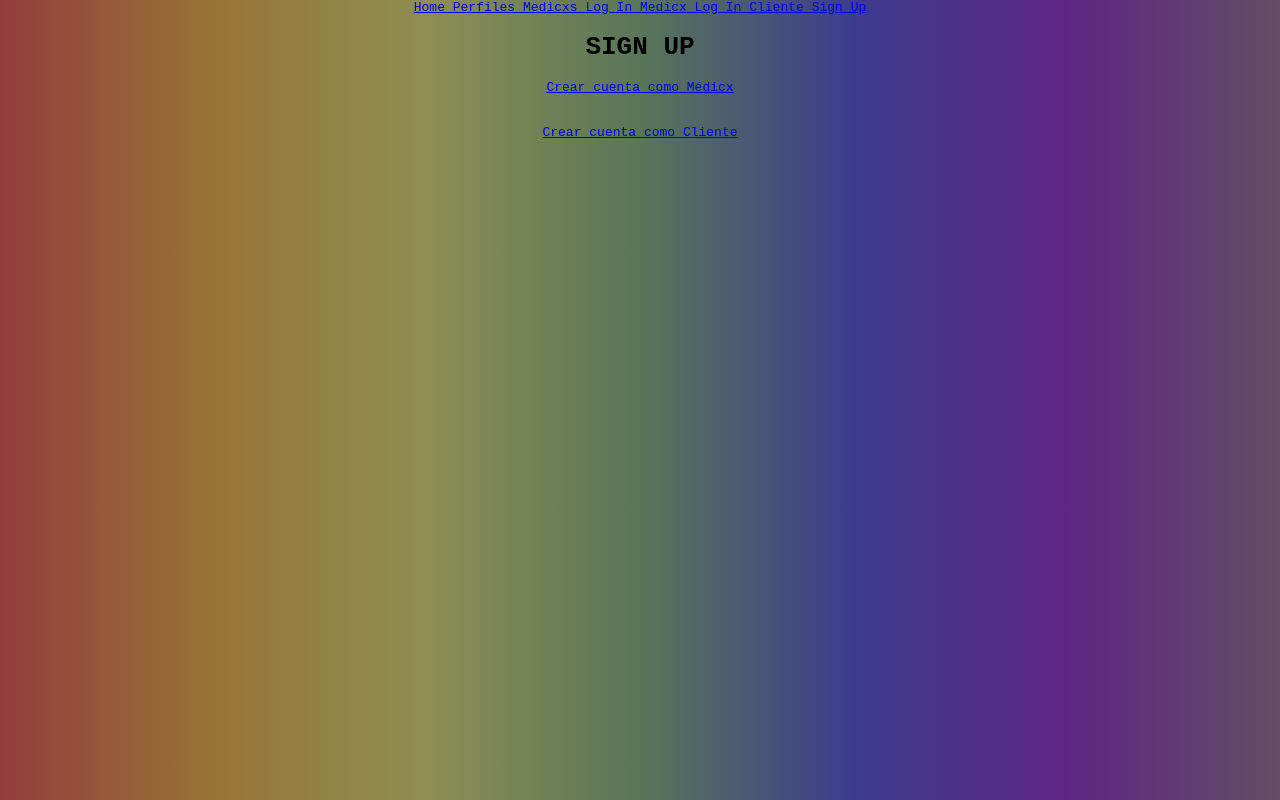
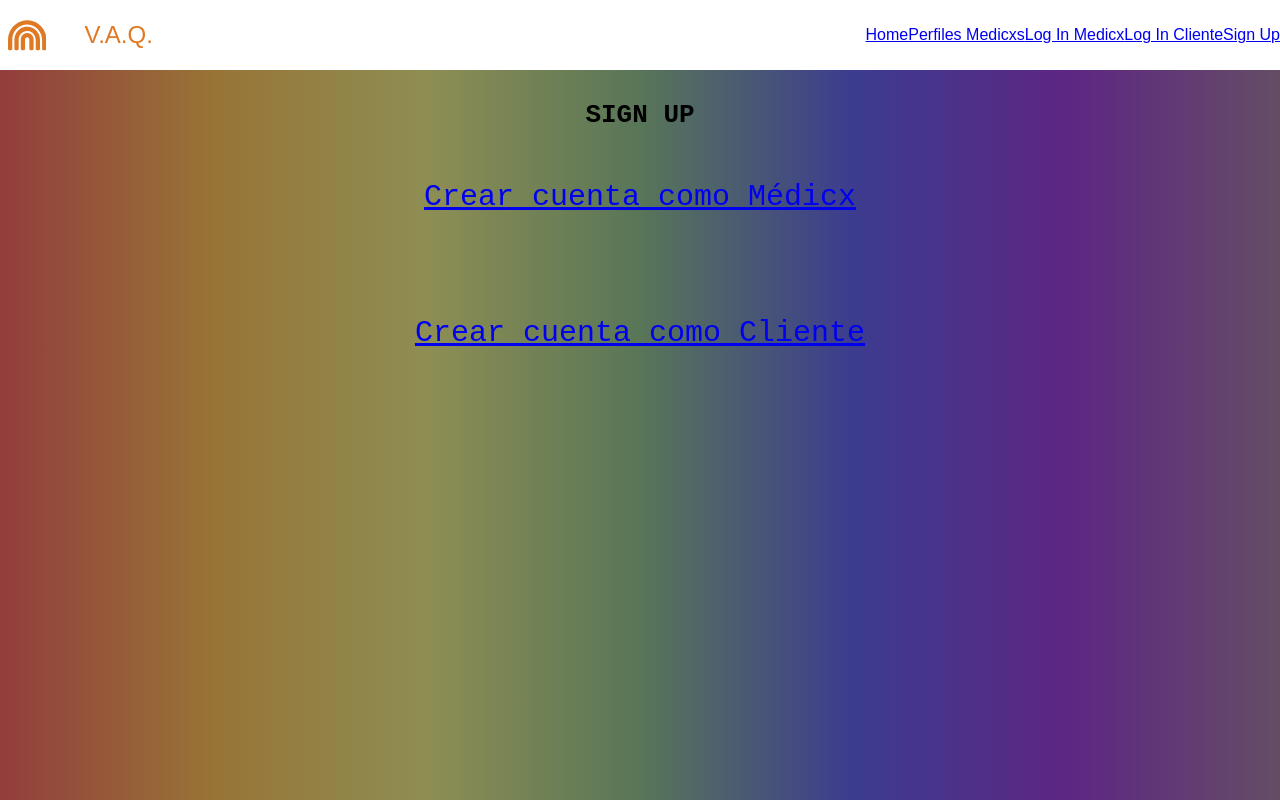
Before and after one commit to rid3/vaq-app-client, a React (Create React App) app: page /signup in a window 1280 px wide. Built offline with nearby package versions, Linux system fonts and the light colour scheme; no server answers.

Commit message:
nav fijarme lo de la img

```diff
--- a/package.json
+++ b/package.json
@@ -12,9 +12,11 @@
     "axios": "^0.26.1",
     "react": "^17.0.2",
     "react-dom": "^17.0.2",
+    "react-icons": "^4.3.1",
     "react-router-dom": "^6.2.2",
     "react-scripts": "5.0.0",
     "socket.io-client": "^4.4.1",
+    "styled-components": "^5.3.3",
     "web-vitals": "^2.1.4"
   },
   "scripts": {
--- a/src/App.css
+++ b/src/App.css
@@ -1,15 +1,14 @@
 body {
-  margin:0px;
+  /* margin:0px;
   display:flex;
   justify-content:center;
   min-width: 100vw;
-  min-height: 100vh;
+  min-height: 100vh; POR NAV LO SILENCIÉ*/
   background: black;
   background-image: linear-gradient(to right, rgb(147, 61, 61),rgb(152, 116, 54),rgb(142, 142, 83),rgb(88, 118, 88),rgb(60, 60, 143),rgb(93, 38, 131),rgb(101, 77, 101));
 
   background-size: 100% 100%;
   }
-
 
     .App {
       display:flex;
@@ -41,3 +40,23 @@ color:black;
 border: 2px solid purple;
 box-shadow: 0 8px 16px rgba(0,0,0,0.2), 0 6px 20px 0 rgba(0,0,0,0.19)
 }
+
+/* GENERALES--------------------- */
+h1 {
+  margin:30px;
+}
+
+/* FIN GENERALES--------------------- */
+
+/* SIGN UP---------------------- */
+.signUpLink {
+  display: flex;
+  justify-content: center;
+  align-items: center;
+  flex-direction: column;
+  margin-top: 50px;
+  font-size: 30px;
+
+}
+
+/* FIN  SIGN UP---------------------- */
--- a/src/App.js
+++ b/src/App.js
@@ -20,6 +20,10 @@ import EditarPerfilCli from "./pages.cliente/EditarPerfilCli"
 
 import MedicxList from "./chat/MedicxList.jsx"
 import Chat from "./chat/Chat"
+
+
+//NAVBARPRUEBA ------------
+import NavbarPrueba from "./components/NavbarPrueba"
 
 
 
@@ -71,9 +75,18 @@ function App() {
   return (
     <div className="App">
 
-    <Navbar
+    {/* <Navbar
+    isLoggedIn={isLoggedIn} setIsLoggedIn={setIsLoggedIn} isCliente={isCliente} setIsCliente={setIsCliente} isMedicx={isMedicx} setIsMedicx={setIsMedicx}
+    /> */}
+
+<NavbarPrueba
     isLoggedIn={isLoggedIn} setIsLoggedIn={setIsLoggedIn} isCliente={isCliente} setIsCliente={setIsCliente} isMedicx={isMedicx} setIsMedicx={setIsMedicx}
     />
+
+
+
+
+
 
     <Routes>
 
--- /dev/null
+++ b/src/components/Navbar.elements.js
@@ -0,0 +1,142 @@
+import styled from "styled-components"
+
+export const Container = styled.div`
+width: 100%;
+height: 70px;
+background-color: white; ;
+`;
+
+export const Wrapper = styled.div`
+width: 100%;
+max-width: 1300px;
+height: 100%;
+display:flex;
+flex-wrap: wrap;
+justify-content: space-between;
+margin: auto;
+`;
+
+export const LogoContainer = styled.div`
+margin-left: 0.5rem;
+display: flex;
+align-items: center;
+font-size: 1.2rem;
+font-family: sans-serif;
+
+p{
+    &:nth-child(2) {
+        color: #fff;
+    }
+    &:nth-child(3){
+        font-size: 1.5rem;
+        font-weight:500;
+        color: #e07924;
+    }
+}
+svg {
+    fill: #e07924;
+    margin-right:0.5rem;
+}
+
+`;
+
+export const Menu = styled.ul`
+height: 100%;
+display:flex;
+jsutify-content: space-between;
+list-style: none;
+
+@media screen and (max-width: 960px) {
+    background-color: white;
+    position: absolute;
+    top:70px;
+    left: ${({open})=> open ? "0" : "-100%"};
+    width: 100%;
+    height:90vh;
+    justify-content:center;
+    transition:0.5s all ease;
+
+}
+
+
+
+`;
+
+export const MenuItem = styled.li`
+height: 100%;
+
+@media screen and (max-width:960px) {
+    width:100%;
+    height:70px;
+    display: flex;
+    justify-content: center;
+    align-items: center;
+}
+
+
+`;
+
+export const MenuItemLink = styled.a `
+display: flex;
+justify-content: center;
+align-items: center;
+height: 100%;
+padding: 0.5rem 2,5rem;
+color: black;
+font-family: sans-serif;
+font-size: 1rem;
+font-weight:300;
+cursor: pointer;
+transition: 0.5s all ease;
+
+& :hover {
+    color: #fff;
+    background-color:rgba(255, 99, 71, 0.4);
+    transition: 0.5s all ease;
+}
+
+div{
+    width: 100%;
+    height:100%;
+    display:flex;
+    justify-content: center;
+    align-items: center;
+
+    svg{
+        display:none;
+        fill: black;
+        ${'' /* margin-right:0.5rem; */}
+    }
+
+}
+
+@media screen and (max-width:960px) {
+    width:100%;
+
+    div {
+        width:20%;
+        justify-content:left;
+
+        svg{
+            display: flex;
+        }
+    }
+}
+
+`;
+
+export const MobileIcon = styled.div`
+display: none;
+
+@media screen and (max-width: 960px) {
+    display: flex;
+    align-items: center;
+    cursor: pointer;
+
+    svg {
+    fill: purple;
+    margin-right:0.5rem;
+    }
+}
+
+`;
--- /dev/null
+++ b/src/components/NavbarPrueba.jsx
@@ -0,0 +1,146 @@
+import { NavLink, useNavigate } from "react-router-dom";
+import { Container, LogoContainer, Wrapper, Menu, MenuItem, MenuItemLink, MobileIcon  } from "./Navbar.elements"
+import {FaRainbow, FaBandAid, FaHome, FaCaretRight, FaExclamation, FaTimes} from "react-icons/fa"
+import {IconContext } from "react-icons"
+import { useState } from "react"
+
+function NavbarPrueba(props) {
+
+//NAVBAR RESPONSIVE
+const [ showMobileMenu, setShowMobileMenu ] = useState(false)
+
+
+//-------------------------
+  const { isLoggedIn, setIsLoggedIn } = props
+  const { isCliente, setIsCliente } =props
+  const { isMedicx, setIsMedicx } = props
+
+  const navigate = useNavigate()
+
+  const handleClick = () => {
+    setIsLoggedIn(false)
+    setIsCliente(false)
+    setIsMedicx(false)
+    localStorage.removeItem("authToken")
+    navigate("/")
+  }
+
+  return (
+
+    <Container>
+        <Wrapper>
+        <IconContext.Provider value={{ style: {fontSize: "2em"} }} >
+            <LogoContainer>
+            <FaRainbow />
+            <p></p>
+            <p>V.A.Q.</p>
+            </LogoContainer>
+
+            <MobileIcon onClick= { () => setShowMobileMenu (!showMobileMenu)} >
+
+            {
+             showMobileMenu ? <FaTimes/> :  <FaBandAid />
+            }
+            </MobileIcon>
+
+
+            <Menu open = { showMobileMenu } >
+
+                <MenuItem>
+                    <MenuItemLink>
+                    {/* <div>
+                    <FaHome/>
+                    <a href="/">Home</a> */}
+                   <NavLink to="/"> Home </NavLink>
+                    {/* </div> */}
+                    </MenuItemLink>
+                </MenuItem>
+
+                <MenuItem>
+                    <MenuItemLink>
+                    {/* <div>
+                    <FaCaretRight/>
+                    <a href="/perfilesmed">Perfiles Medicxs</a> */}
+                    <NavLink to ="/perfilesmed"> Perfiles Medicxs </NavLink>
+                    {/* </div> */}
+                    </MenuItemLink>
+                </MenuItem>
+
+                <MenuItem>
+                    <MenuItemLink>
+                    {/* <div>
+                    <FaCaretRight/>
+                    { !isLoggedIn && <a href="/login/medicx">Log In Medicx</a> } */}
+                { !isLoggedIn && <NavLink to ="/login/medicx"> Log In Medicx </NavLink> }
+                    {/* </div> */}
+                    </MenuItemLink>
+                </MenuItem>
+
+                <MenuItem>
+                    <MenuItemLink>
+                    {/* <div>
+                        <FaCaretRight/>
+                    { !isLoggedIn && <a href="/login/cliente"> Log In Cliente </a> } */}
+                    { !isLoggedIn && <NavLink to ="/login/cliente"> Log In Cliente </NavLink> }
+                    {/* </div> */}
+                    </MenuItemLink>
+                </MenuItem>
+
+                <MenuItem>
+                    <MenuItemLink>
+                    {/* <div>
+                        <FaCaretRight/>
+                    { !isLoggedIn && <a href="/signup"> Sign Up </a> } */}
+                    { !isLoggedIn && <NavLink to="/signup"> Sign Up </NavLink> }
+                    {/* </div> */}
+                    </MenuItemLink>
+                </MenuItem>
+
+                <MenuItem>
+                    <MenuItemLink>
+                    {/* <div>
+                        <FaCaretRight/>
+                    { isCliente && <a href="/perfilcliente">Perfil PrivCli</a> } */}
+                { isCliente && <NavLink to="/perfilcliente" > Perfil PrivCli </NavLink> }
+                    {/* </div> */}
+                    </MenuItemLink>
+                </MenuItem>
+
+                <MenuItem>
+                    <MenuItemLink>
+                    {/* <div>
+                        <FaCaretRight/>
+                    { isMedicx && <a href="/perfilmedicx"> Perfil PrivMed</a> } */}
+                    { isMedicx && <NavLink to="/perfilmedicx" > Perfil PrivMed</NavLink> }
+                    {/* </div> */}
+                    </MenuItemLink>
+                </MenuItem>
+
+                <MenuItem>
+                    <MenuItemLink>
+                    {/* <div>
+                        <FaCaretRight/> */}
+                    {/* { isMedicx && <a href="/user-list"> Chat Medicxs</a> } */}
+                    { isMedicx && <NavLink to="/user-list">Chat Medicxs</NavLink> }
+                    {/* </div> */}
+                    </MenuItemLink>
+                </MenuItem>
+
+                <MenuItem>
+                    <MenuItemLink>
+                    {/* <div>
+                    <FaExclamation/> */}
+                    { isLoggedIn && <button onClick={ handleClick } >Log Out</button> }
+                    {/* </div> */}
+                    </MenuItemLink>
+                </MenuItem>
+            </Menu>
+
+          </IconContext.Provider>
+        </Wrapper>
+    </Container>
+
+  )
+}
+
+export default NavbarPrueba
--- a/src/index.css
+++ b/src/index.css
@@ -1,4 +1,4 @@
-body {
+/* body {
   margin: 0;
   font-family: -apple-system, BlinkMacSystemFont, 'Segoe UI', 'Roboto', 'Oxygen',
     'Ubuntu', 'Cantarell', 'Fira Sans', 'Droid Sans', 'Helvetica Neue',
@@ -10,4 +10,15 @@ body {
 code {
   font-family: source-code-pro, Menlo, Monaco, Consolas, 'Courier New',
     monospace;
+} */
+
+/* HECHO CON VIDEO */
+* {
+  margin: 0;
+  padding: 0;
+  box-sizing: border-box;
 }
+
+body {
+  overflow-x:hidden;
+}
--- a/src/pages.cliente/EditarPerfilCli.jsx
+++ b/src/pages.cliente/EditarPerfilCli.jsx
@@ -69,11 +69,7 @@ function EditarPerfilCli(props) {
     <br />
     <br />
 
-    <label htmlFor="imgCliente">Imagen: </label>
-    <input type="file" name="imgCliente" value={imgCliente} onChange={ handleImgCliente } />
-    <br />
-    <br />
-    <br />
+
     <button>Editar Perfil</button>
     <br />
     <br />
--- a/src/public.pages/auth/SignUp.jsx
+++ b/src/public.pages/auth/SignUp.jsx
@@ -5,7 +5,7 @@ function Signup() {
     <div>
 
 <h1>SIGN UP </h1>
-
+<div className="signUpLink">
 <NavLink to="/signup/medicx" >Crear cuenta como Médicx</NavLink>
 <br />
 <br />
@@ -13,6 +13,8 @@ function Signup() {
 
 <NavLink to="/signup/cliente" >Crear cuenta como Cliente </NavLink>
 
+</div>
+
     </div>
   )
 }
--- a/src/services/cloudinary.services.js
+++ b/src/services/cloudinary.services.js
@@ -4,14 +4,9 @@ const service = axios.create({
     baseURL: `${process.env.REACT_APP_SERVER_URL}/img`
 })
 
-// const errorHandler = (err) => {
-//     throw err;
-//   };
 
 const uploadImage = (file) => {
     return service.post("/upload", file)
-    //   .then(res => res.data)
-    //   .catch(errorHandler);
   };
 
 
```
Also changed, not shown: src/public.pages/PerfilesMed.jsx (+1 -19 lines), 1 other file (tests, documents, lock files or other folders).
